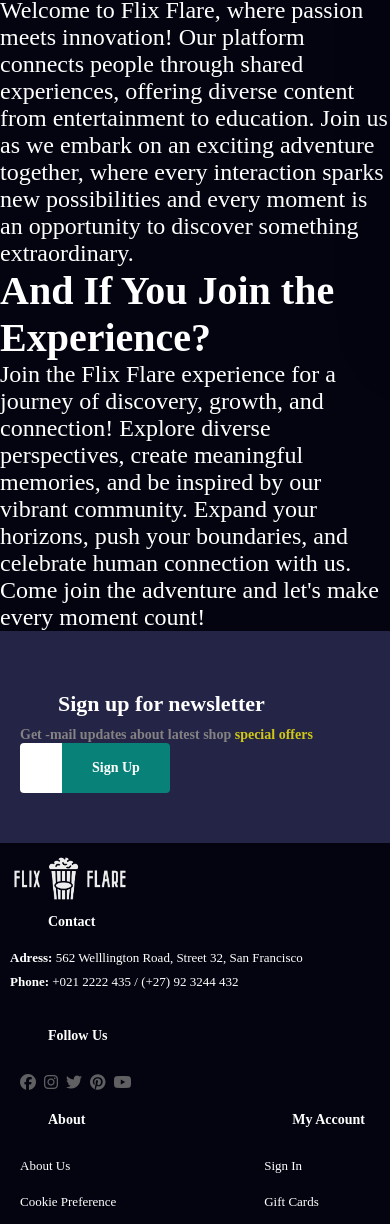
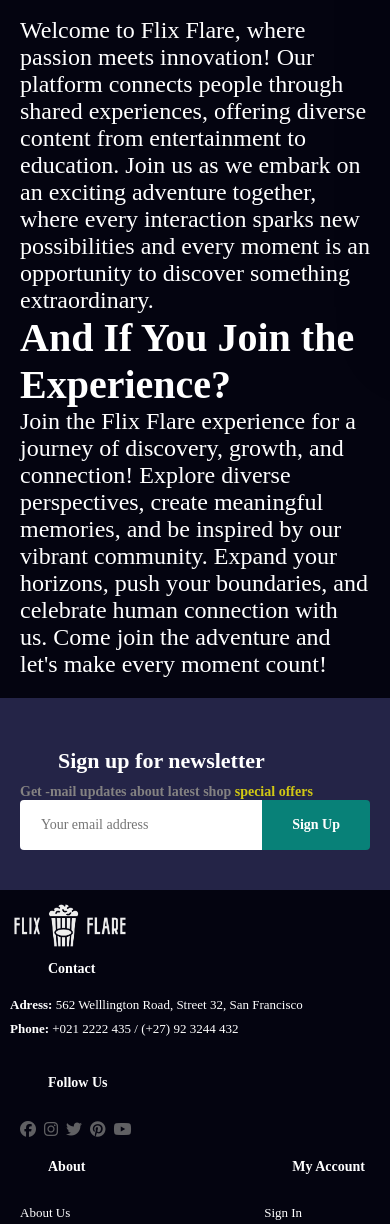
Before and after one commit to yusrinelson/flix_flare, a plain HTML site: page about.html in a window 390 px wide. Shown: the part 529-1753 px from the top of the page. Drawn offline with Linux system fonts and the light colour scheme; a web font is replaced by a local one.

Commit message:
styled about page

```diff
--- a/style.css
+++ b/style.css
@@ -697,7 +697,9 @@ button.normal{
 }
 
 /*ABOUT PAGE*/
-
+.about{
+    margin: 20px;
+}
 
 
 
@@ -785,6 +787,9 @@ button.normal{
     .content .left .single-info .heart-icon {
         margin-left: 22%;
     }
+    #newsletter .form {
+        width: 70%;
+    }
 
 }
 
@@ -827,5 +832,15 @@ button.normal{
         margin: 20px 40px;
         grid-template-columns: 100% 1fr;
     }
+    #newsletter{
+        padding: 40px 20px;
+    }
+    #newsletter .form {
+        width: 100%;
+    }
+    footer .copyright {
+        text-align: start;
+    }
+
 
 }
```
